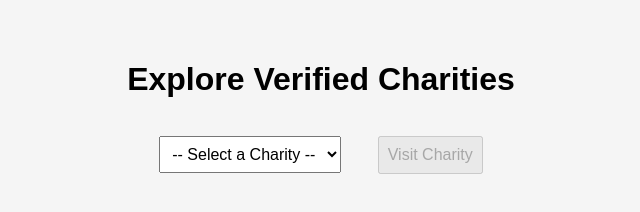
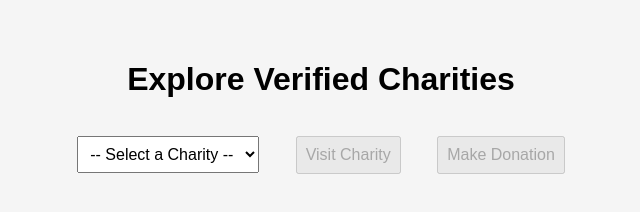
Before and after one commit to parser06/flask-app, a plain HTML site: page frontend/index.html in a window 1280 px wide. Shown: the whole page, without its empty margins (319-959 px from the left). Drawn offline with Linux system fonts and the light colour scheme; no server answers.

Commit message:
new button

```diff
--- a/frontend/index.html
+++ b/frontend/index.html
@@ -15,6 +15,8 @@
 
   <button id="visitButton" disabled>Visit Charity</button>
 
+  <button id="donateButton" disabled>Make Donation</button>
+
   <script src="script.js"></script>
 </body>
 </html>
```
